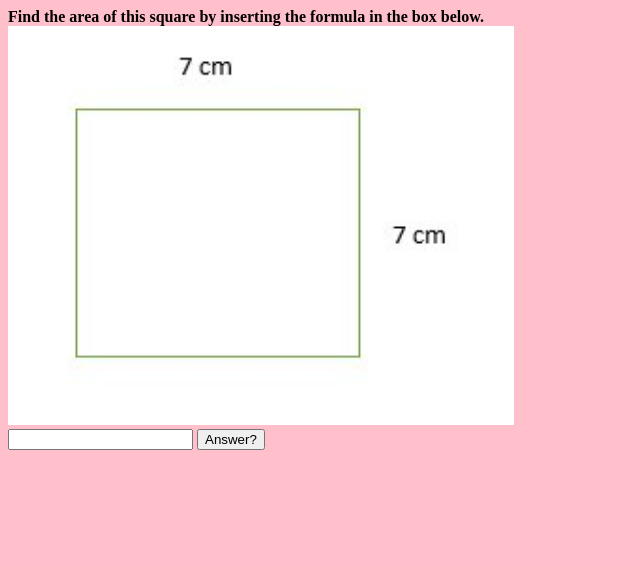
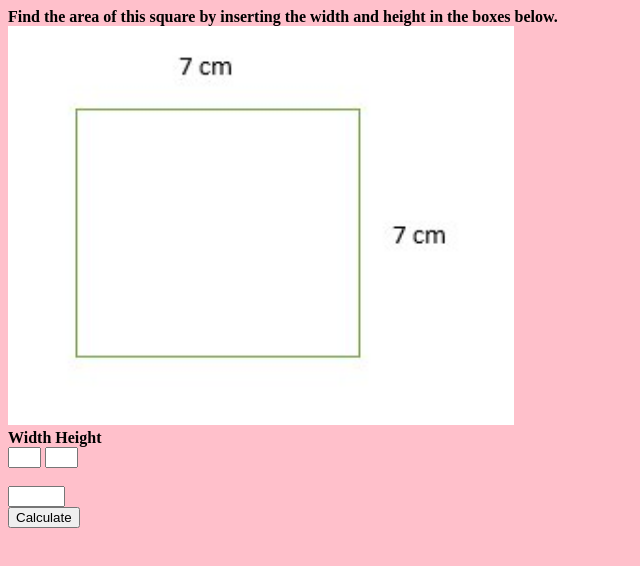
Before and after one commit to SophiaSamera/Unit-5-05, a plain HTML site: page index.html in a window 1280 px wide. Shown: the whole page, without its empty margins (0-640 px from the left). Drawn offline with Linux system fonts and the light colour scheme.

Commit message:
changed javascript and css

```diff
--- a/index.html
+++ b/index.html
@@ -7,12 +7,20 @@
     <link href="style.css" rel="stylesheet" type="text/css" />
   </head>
   <body>
-    <b id="question">Find the area of this square by inserting the formula in the box below.</b>
+    <b id="question">Find the area of this square by inserting the width and height in the boxes below.</b>
     <br>
     <img src="area.jpg" alt="area" width="40%">
     <br>
-    <input type="text" id="input">
-    <button id="button">Answer?</button>
+    <b>Width</b>
+    <b>Height</b>
+    <br>
+    <input type="Text" id="width" size="1">
+    <input type="Text" id="height" size="1">
+    <br>
+    <br>
+    <input type="Text" id="area" size="4">
+    <br>
+    <button id="button" size="4" onclick="calculateArea()">Calculate</button>
     <script src="script.js"></script>
   </body>
 </html>
--- a/script.js
+++ b/script.js
@@ -1,13 +1,11 @@
 let number = 0
 
-document.getElementById('button').addEventListener('click', addition)
+document.getElementById('button').addEventListener('click', calculateArea)
 
-function addition () {
-  number = document.getElementById('input').value
+function calculateArea() {
+  var width = document.getElementById("width").value
+  var height = document.getElementById("height").value
+  var area = width * height
+  document.getElementById("area").value = area
 
-  number = parseInt(number)
-
-  number = number * 7
-
-  alert(number)
 }
```
